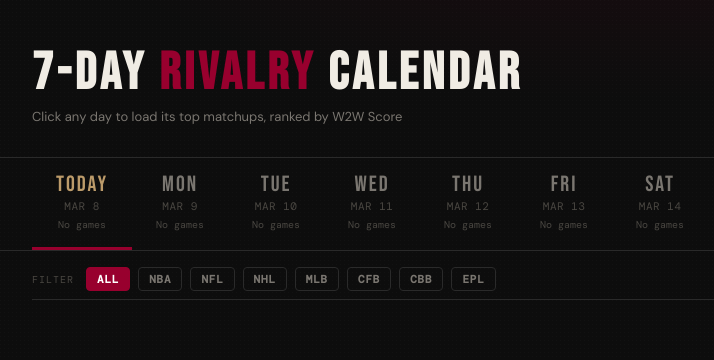
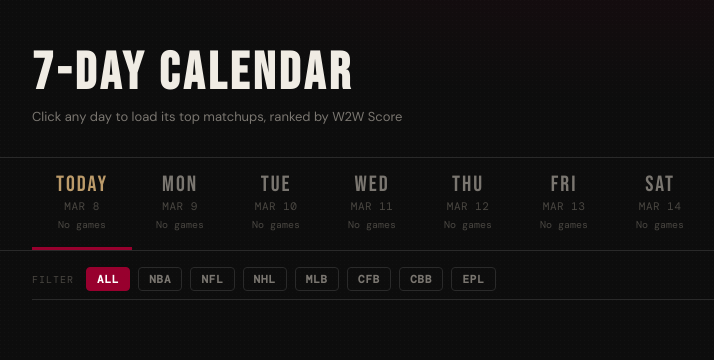
Before and after one commit to ckgifford06/w2wSports, a Flask app: page /calendar in a window 1280 px wide. Shown: the part 60-420 px from the top of the page, without its empty margins (8-722 px from the left). Run offline with Flask 3, Linux system fonts and the light colour scheme; data that the repository does not hold is empty.

Commit message:
Update calendar.html

```diff
--- a/templates/calendar.html
+++ b/templates/calendar.html
@@ -450,7 +450,7 @@
 {% block content %}
 
 <div class="page-header">
-  <h1>7-Day <span>Rivalry</span> Calendar</h1>
+  <h1>7-Day Calendar</h1>
   <div class="page-header-sub">Click any day to load its top matchups, ranked by W2W Score</div>
 </div>
 
```
